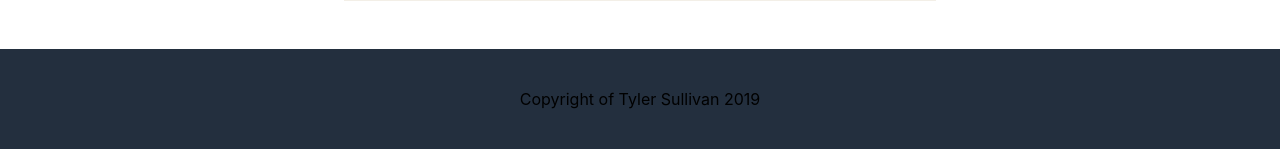
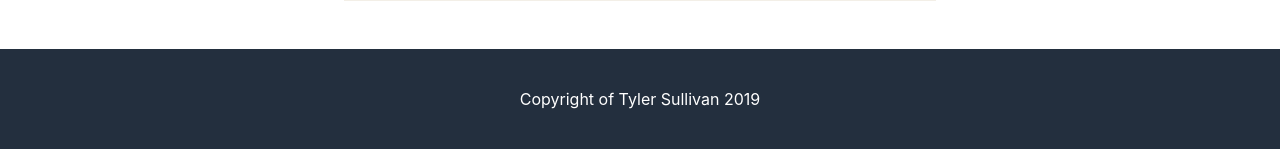
Before and after one commit to tylersullivan21/DIG3134, a PHP site: page /contact.html in a window 1280 px wide. Shown: the part 1138-1287 px from the top of the page. Run offline with PHP 8.4, Linux system fonts and the light colour scheme.

Commit message:
changed copyright color

```diff
--- a/project 1/css/form.css
+++ b/project 1/css/form.css
@@ -142,4 +142,5 @@ input[type=button] {
       align-content: center;
       text-align: center;
       margin: auto;
+      color: white;
   }
--- a/project 1/css/inventory.css
+++ b/project 1/css/inventory.css
@@ -144,4 +144,5 @@ input[type=button] {
   align-content: center;
   text-align: center;
   margin: auto;
+  color: white;
 }
--- a/project 1/index.html
+++ b/project 1/index.html
@@ -34,7 +34,7 @@
 
             <section class="module1">
                 <h2 class="mod-header">Let us help you find <span>exactly</span>  <br>what you are shopping for!</h2>
-                <p>Feel free to browse our vast selection of products. We offer things anywhere from clothes and shoes all the way to cameras.</p>
+                <p>Feel free to browse our vast selection of products. Scroll down to get a glimpse of some of the products that we carry!</p>
 
             </section>
 
```
